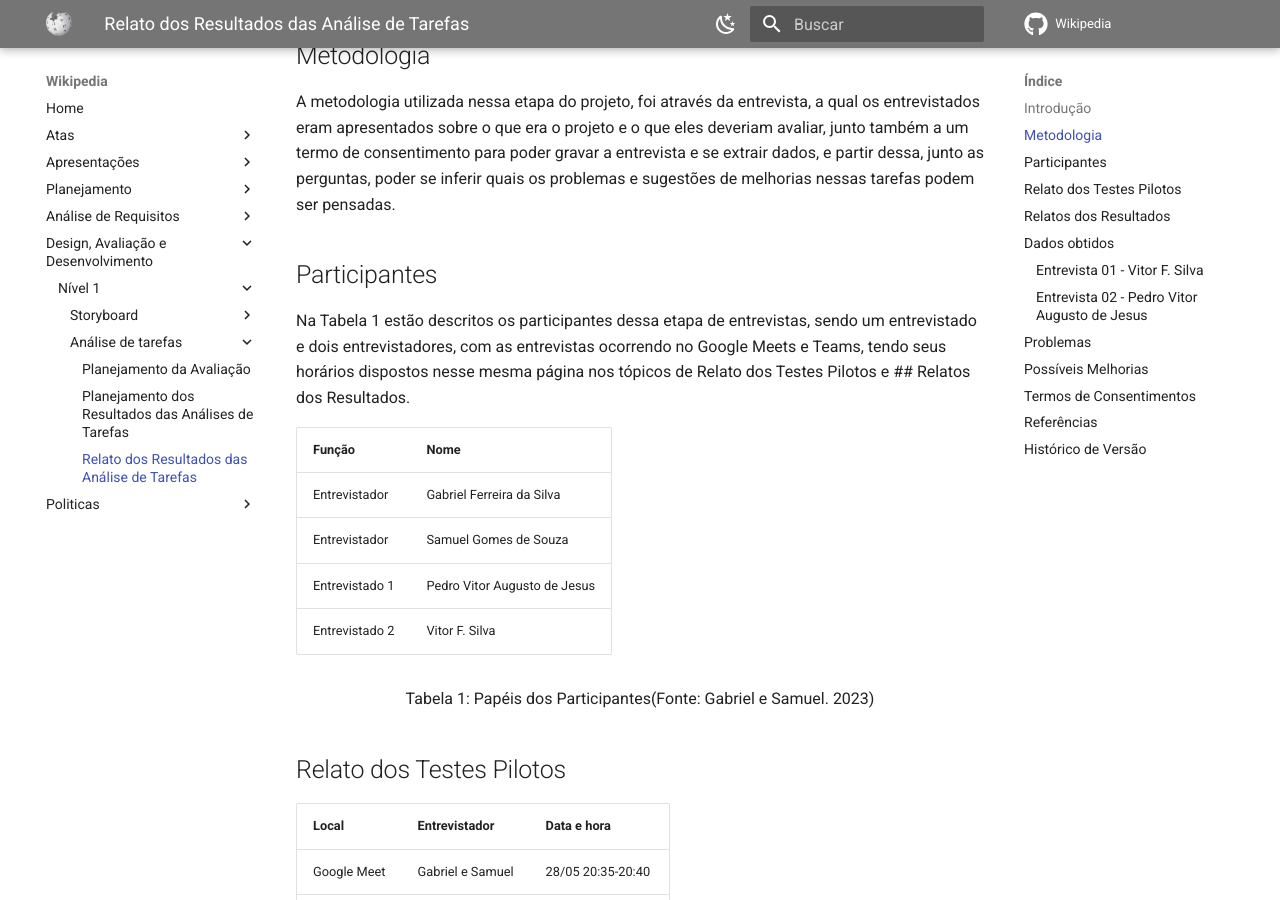
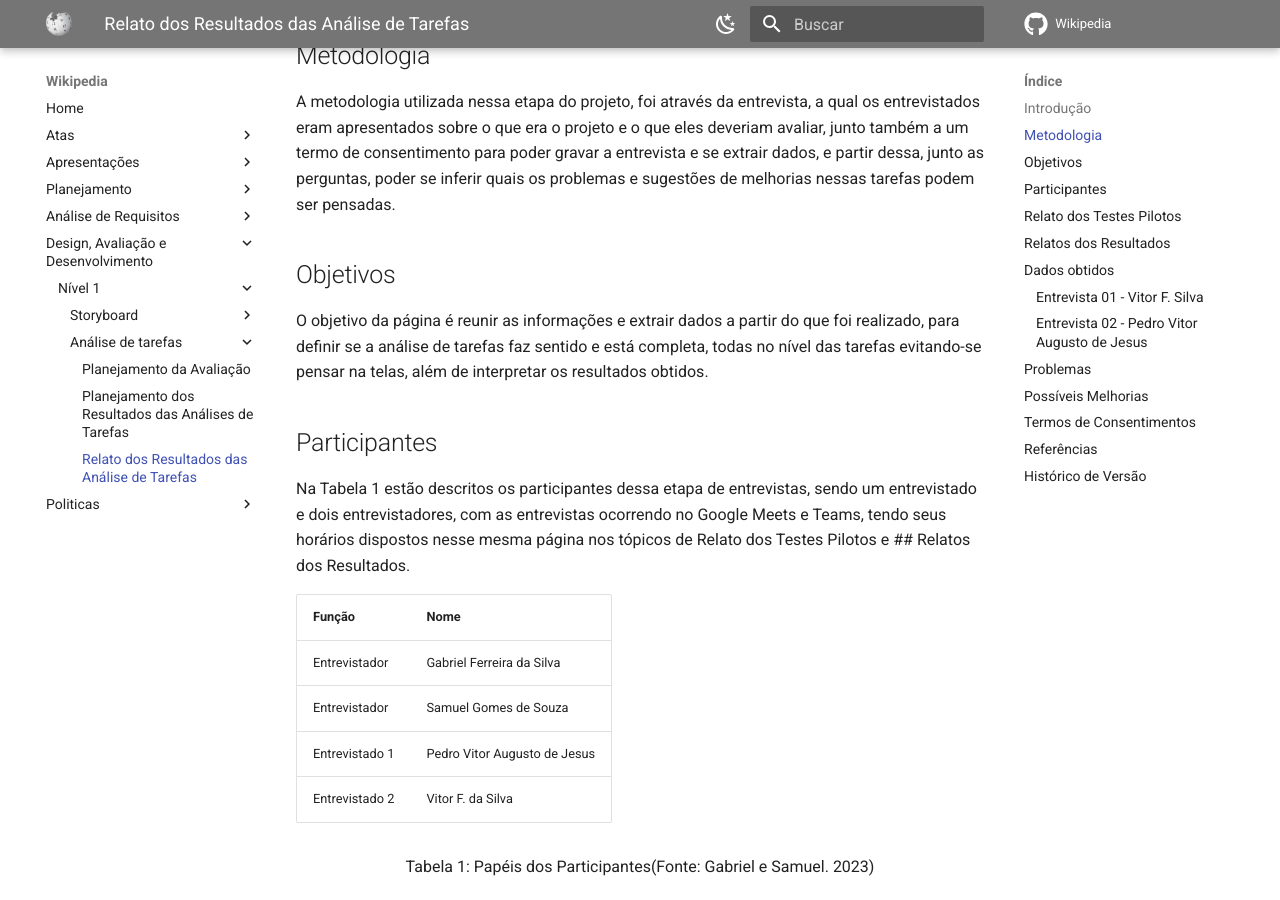
Before and after one commit to Interacao-Humano-Computador/2023.1-Wikipedia, an MkDocs documentation site: the page built from docs/design-avaliacao-desenvolvimento/nivel1/analiseDeTarefas/relatoDaAnaliseDeTarefa.md, in a window 1280 px wide and 900 px high, scrolled down 386 px. Built offline with MkDocs 1.6.1 and Material for MkDocs 9.7.7, drawn with Linux system fonts in a browser that asks for light colours; comment, search, counter and statistics services are not loaded.

Commit message:
Adicionando objetivos
Co-authored-by: SamuelGSouza <samuelgomes318@gmail.com>

```diff
--- a/docs/design-avaliacao-desenvolvimento/nivel1/analiseDeTarefas/relatoDaAnaliseDeTarefa.md
+++ b/docs/design-avaliacao-desenvolvimento/nivel1/analiseDeTarefas/relatoDaAnaliseDeTarefa.md
@@ -8,6 +8,10 @@ Este documento apresenta o relato dos resultados das análises de tarefas realiz
 
 A metodologia utilizada nessa etapa do projeto, foi através da entrevista, a qual os entrevistados eram apresentados sobre o que era o projeto e o que eles deveriam avaliar, junto também a um termo de consentimento para poder gravar a entrevista e se extrair dados, e partir dessa, junto as perguntas, poder se inferir quais os problemas e sugestões de melhorias nessas tarefas podem ser pensadas.
 
+## Objetivos
+
+O objetivo da página é reunir as informações e extrair dados a partir do que foi realizado, para definir se a análise de tarefas faz sentido e está completa, todas no nível das tarefas evitando-se pensar na telas, além de interpretar os resultados obtidos.
+
 ## Participantes
 
 Na Tabela 1 estão descritos os participantes dessa etapa de entrevistas, sendo um entrevistado e dois entrevistadores, com as entrevistas ocorrendo no Google Meets e Teams, tendo seus horários dispostos nesse mesma página nos tópicos de Relato dos Testes Pilotos e ## Relatos dos Resultados.
@@ -17,7 +21,7 @@ Na Tabela 1 estão descritos os participantes dessa etapa de entrevistas, sendo
 | Entrevistador  | Gabriel Ferreira da Silva    |
 | Entrevistador  | Samuel Gomes de Souza        |
 | Entrevistado 1 | Pedro Vitor Augusto de Jesus |
-| Entrevistado 2 | Vitor F. Silva               |
+| Entrevistado 2 | Vitor F. da Silva            |
 
 <div style="text-align: center">
     <p> Tabela 1: Papéis dos Participantes(Fonte: Gabriel e Samuel. 2023)</p>
```
